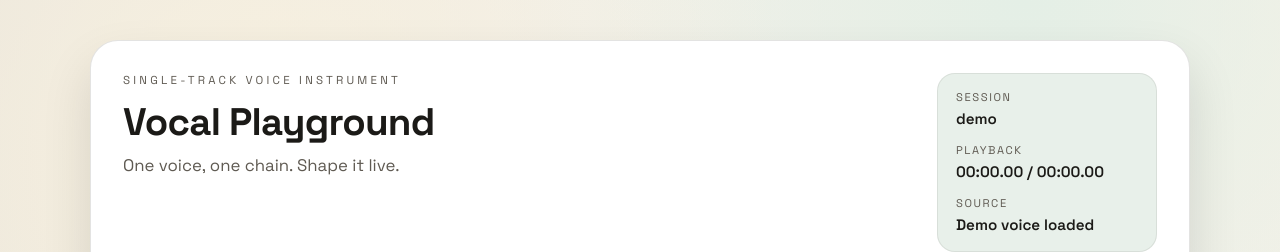
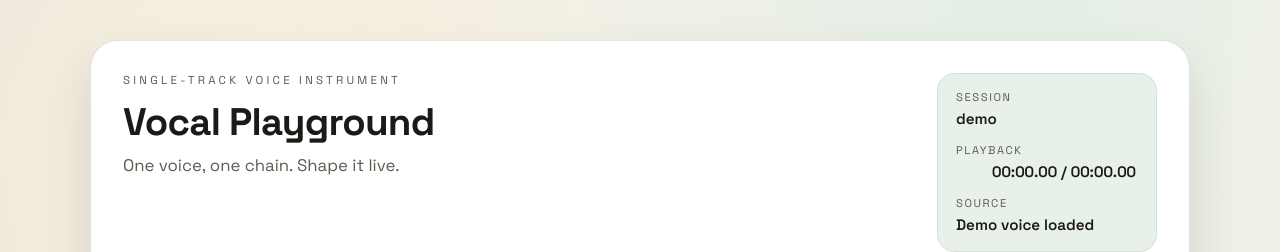
Before and after one commit to yiweihsu/mix-flow, a Next.js app: page /project/demo in a window 1280 px wide. Shown: the top 252 px of the page. Built offline with nearby package versions, Linux system fonts and the light colour scheme; no server answers.

Commit message:
fix: prevent playback time from causing layout shift

```diff
--- a/src/app/globals.css
+++ b/src/app/globals.css
@@ -110,6 +110,13 @@ main {
 .meta-value {
   font-size: 0.95rem;
   font-weight: 600;
+}
+
+.playback-time {
+  display: inline-block;
+  width: 180px;
+  text-align: right;
+  font-variant-numeric: tabular-nums;
 }
 
 .transport-bar {
--- a/src/app/project/[id]/page.tsx
+++ b/src/app/project/[id]/page.tsx
@@ -13,7 +13,7 @@ type SliderDefinition = {
 const DEMO_VOICE_URL = "/demo-audio/demo-voice.mp3";
 
 const DEFAULT_PARAMS: MacroParameters = {
-  drive: 0.3,
+  drive: 0.01,
   punch: 0.45,
   body: 0.5,
   presence: 0.5,
@@ -214,7 +214,7 @@ export default function ProjectPage({ params }: { params: Promise<{ id: string }
             </div>
             <div>
               <span className="meta-label">Playback</span>
-              <span className="meta-value">
+              <span className="meta-value playback-time">
                 {formatTime(playbackTime)} / {formatTime(duration)}
               </span>
             </div>
```
